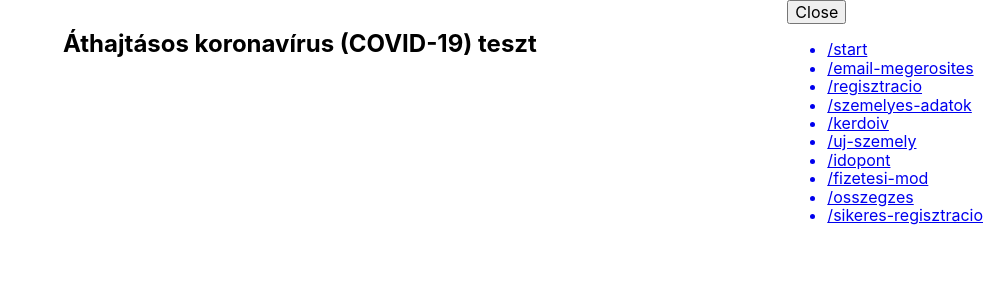
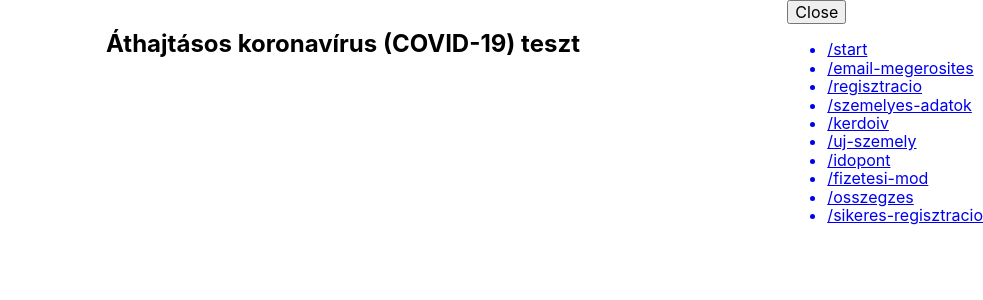
Before and after one commit to rollethu/noe, a React (Create React App) app in the folder code/frontend/: page /start in a window 1280 px wide. Shown: the top 300 px of the page, without its empty margins (297-1280 px from the left). Built offline with nearby package versions, Linux system fonts and the light colour scheme.

Commit message:
Align Start screen text to center

```diff
--- a/code/frontend/src/screens/Start.jsx
+++ b/code/frontend/src/screens/Start.jsx
@@ -7,7 +7,7 @@ const TXT_CAPTION_TEXT = "Áthajtásos koronavírus (COVID-19) teszt";
 export default function Start() {
   return (
     <View>
-      <Caption>{TXT_CAPTION_TEXT}</Caption>
+      <Caption center>{TXT_CAPTION_TEXT}</Caption>
     </View>
   );
 }
```
